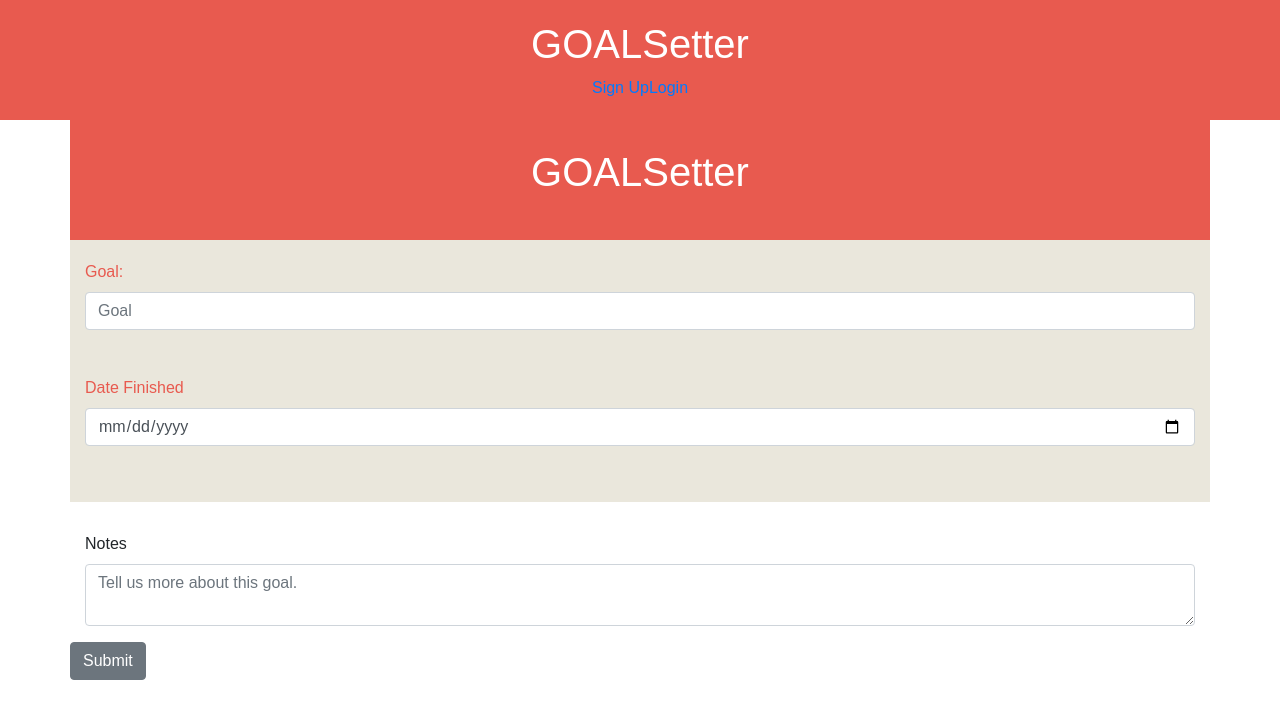
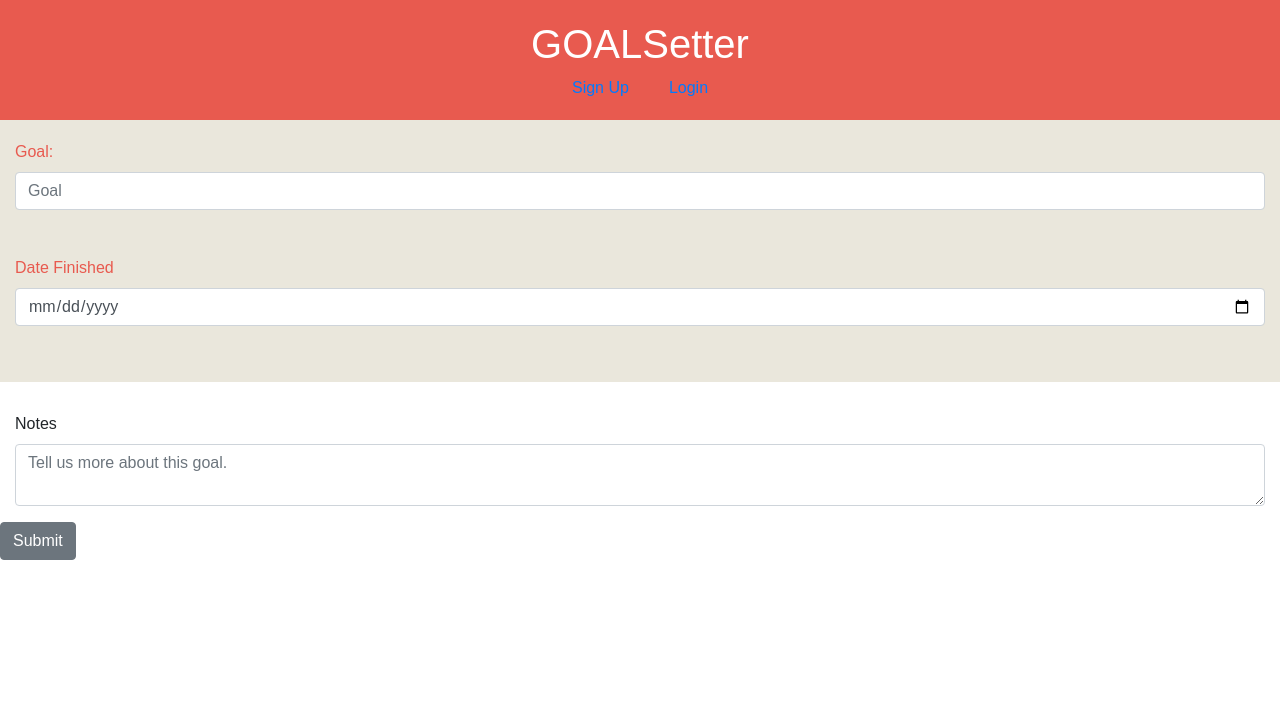
Before and after one commit to bethel-school-of-technology/goalsetter-frontend, a React (Create React App) app: page /goals in a window 1280 px wide. Shown: the top 718 px of the page. Built offline with nearby package versions, Linux system fonts and the light colour scheme.

Commit message:
StyleChange

```diff
--- a/src/App.css
+++ b/src/App.css
@@ -1,4 +1,16 @@
 .Header {
+  background-color: #e85a4f;
+  min-height: 15vh;
+  width: 100%;
+  display: flex;
+  flex-direction: column;
+  align-items: center;
+  justify-content: center;
+  font-size: calc(22px + 2vmin);
+  color: white;
+}
+
+.Header1 {
   background-color: #e85a4f;
   min-height: 15vh;
   width: 100%;
@@ -228,7 +240,6 @@ li:nth-child(odd) { background:#d8c3a5; }
 .topMargin_white {
   padding-top: 30px;
   background-color: #ffffff;
-  border: black 1px;
 
 }
 
@@ -264,3 +275,11 @@ li:nth-child(odd) { background:#d8c3a5; }
 .SmallFont {
   font-size: 16px;
 }
+
+.Republican {
+  margin-right: 20px;
+}
+
+.Democrate {
+  margin-left: 20px;
+}
--- a/src/Components/layout/Home.js
+++ b/src/Components/layout/Home.js
@@ -12,7 +12,7 @@ class Home extends Component {
     return (
       <div className="Header">
        <a href="/profile"><h1 className="white" >GOALSetter</h1></a>
-       <div className="SmallFont"><Link to="/signup">Sign Up</Link><Link to="/login">Login</Link></div>
+       <div className="SmallFont"><Link className="Republican" to="/signup">Sign Up</Link><Link className="Democrate" to="/login">Login</Link></div>
       </div>
       // <div style={{ height: "0vh" }} className="container valign-wrapper">
       //   <div className="row">
--- a/src/pages/Goals.js
+++ b/src/pages/Goals.js
@@ -73,8 +73,7 @@ export default class Goals extends Component {
  }
  render () {
     return (
-      <Container className="App">
-        <Header title />
+      <div>
    <Form id="goals" name="goals" method="POST" action="/goals">
      <Col className="topMargin">
        <FormGroup>
@@ -113,7 +112,7 @@ export default class Goals extends Component {
    </Form>
 
 
-   </Container>
+   </div>
 
 
     )
```
